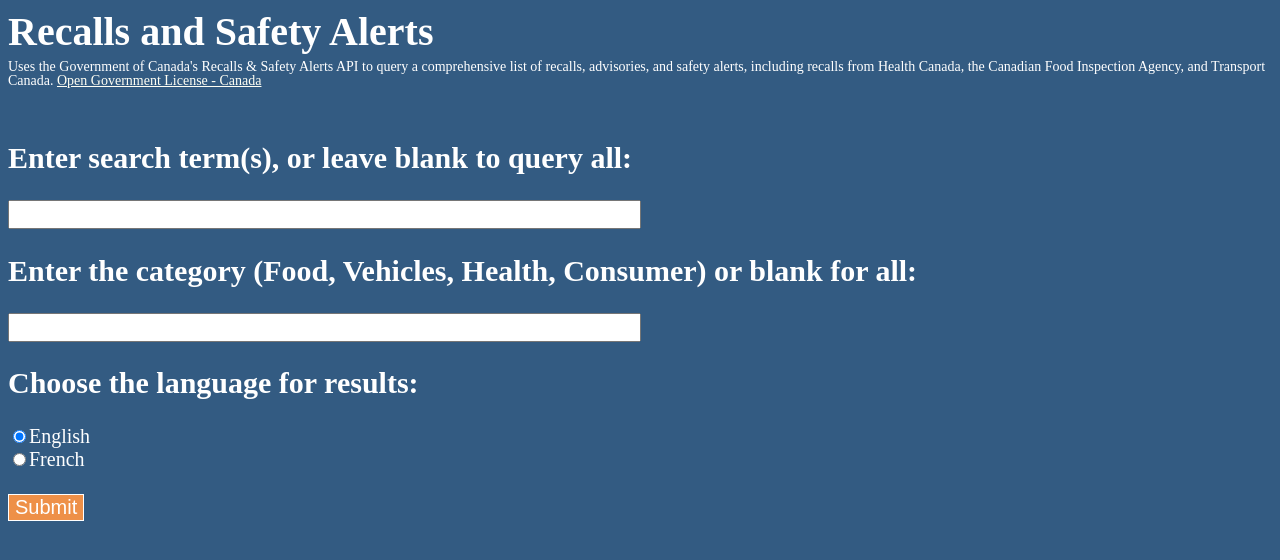
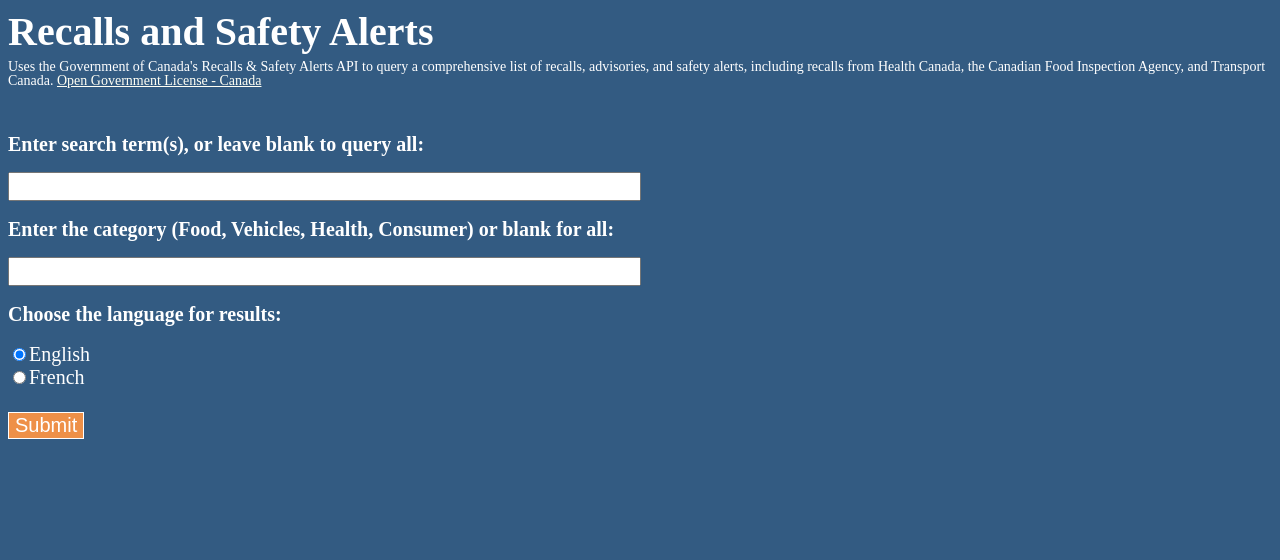
Before and after one commit to jhendrich/jhendrich.github.io, a plain HTML site: page index.html in a window 1280 px wide. Drawn offline with nearby package versions, Linux system fonts and the light colour scheme; a script that the page names is missing.

Commit message:
third with web connector.

```diff
--- a/index.html
+++ b/index.html
@@ -304,10 +304,11 @@ $(document).ready(function(){
   <input type="text" name="category" size="50" />
   <br>
   <h2>Choose the language for results:</h2>
+  <div>
   <input type="radio" name="language" value="English" checked />English
   <br>
   <input type="radio" name="language" value="French" />French
-  <br>
+  </div>
   <br>
   <div>
     <input class="btn-primary" type="submit" value="Submit">
--- a/main.css
+++ b/main.css
@@ -95,6 +95,7 @@ h1 {
 
 h2 {
     color: #fff;
+    font-size: 20px;
 }
 
 h1.with-subtext {
```
